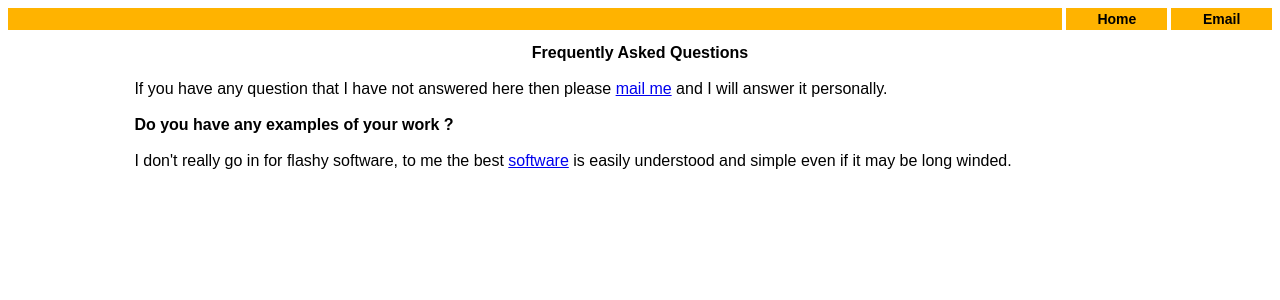
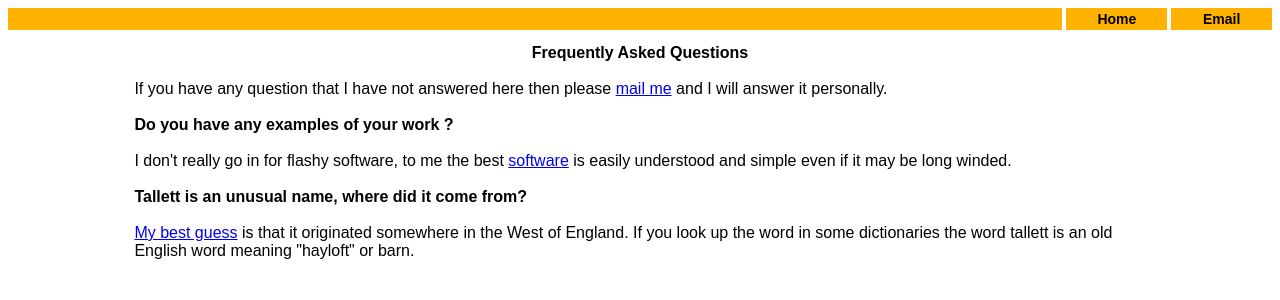
Before and after one commit to DaveTallett26/davetallett26.github.io, a Jekyll site: the page faq.html, which Jekyll copies as it is, in a window 1280 px wide. Shown: the top 300 px of the page. Built offline with Jekyll 4.4.1, drawn with Linux system fonts in a browser that asks for light colours.

Commit message:
Update faq.html

```diff
--- a/faq.html
+++ b/faq.html
@@ -32,16 +32,17 @@ If you have any question that I have not answered here then please <a href="emai
 <br/><br/>
 I don't really go in for flashy software, to me the best <a href="simple.html">software</a> is easily understood and simple even if it may be long winded.
 <br/><br/>
+<b>Tallett is an unusual name, where did it come from?</b>
+<br/><br/>
+<a href="meaning.html">My best guess</a> is that it originated somewhere in the West of England.
+  If you look up the word in some dictionaries the word tallett is an old English word meaning &quot;hayloft&quot; or barn.
+<br/><br/>
   <!--
 This page is looking very dated in a coronavirus world, but I have saved it as a museum piece as most of it is still relevant.
 I can still use <a href="email.html">email</a>.
 <br/><br/>
 Please <a href="email.html">mail me</a> for a Word copy of my CV. You can look at my
 <a href="cv.html">CV page</a>
-<br/><br/>
-<b>Tallett is an unusual name, where did it come from?</b>
-<br/><br/>
-<a href="meaning.html">My best guess</a> is that it originated somewhere in the West of England. If you look up the word in some dictionaries the word tallett is an old English word meaning &quot;hayloft&quot; or barn.
 <br/><br/>
 <b>Could you send me an updated copy of your CV ?</b>
 <br/><br/>
```
